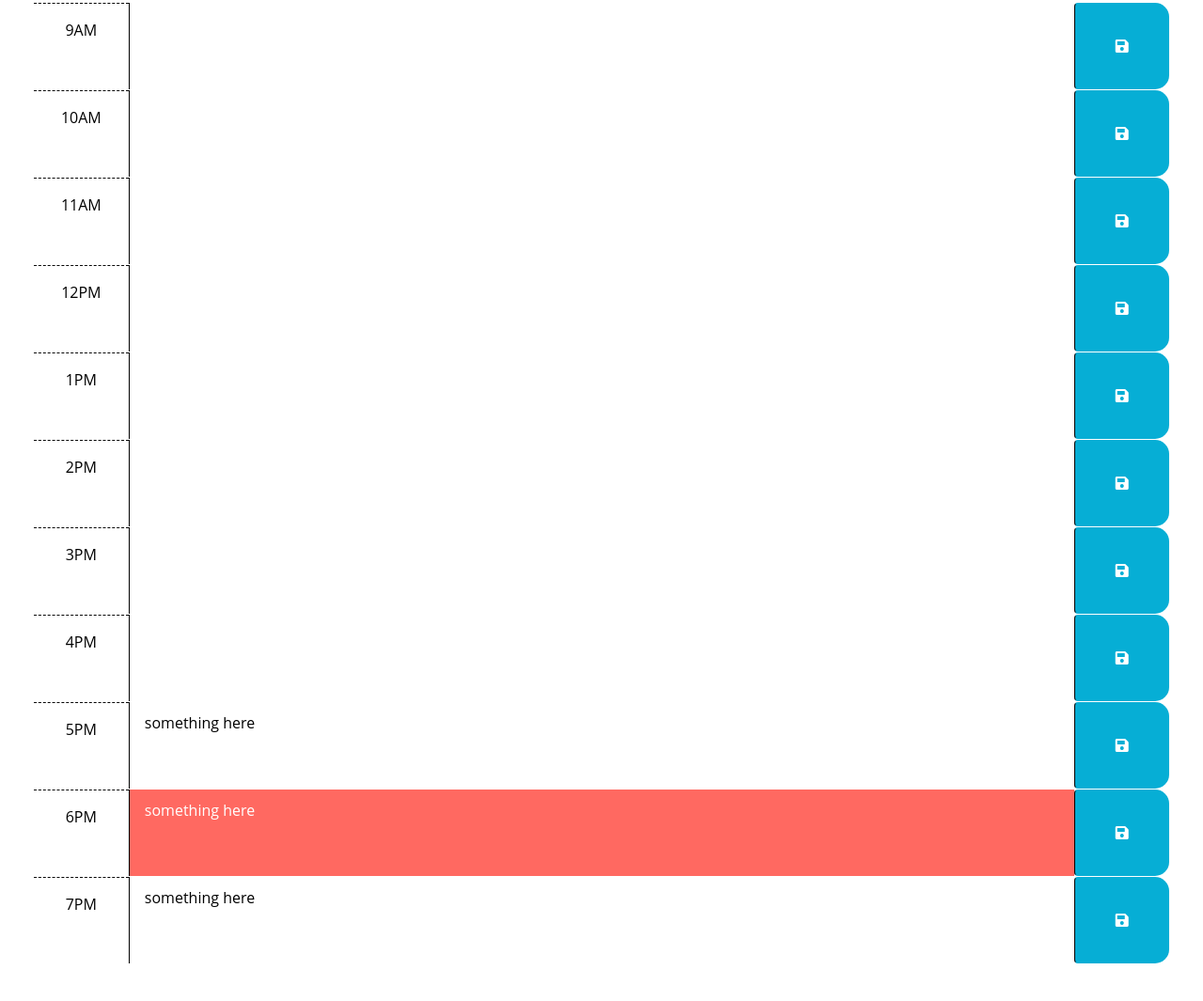
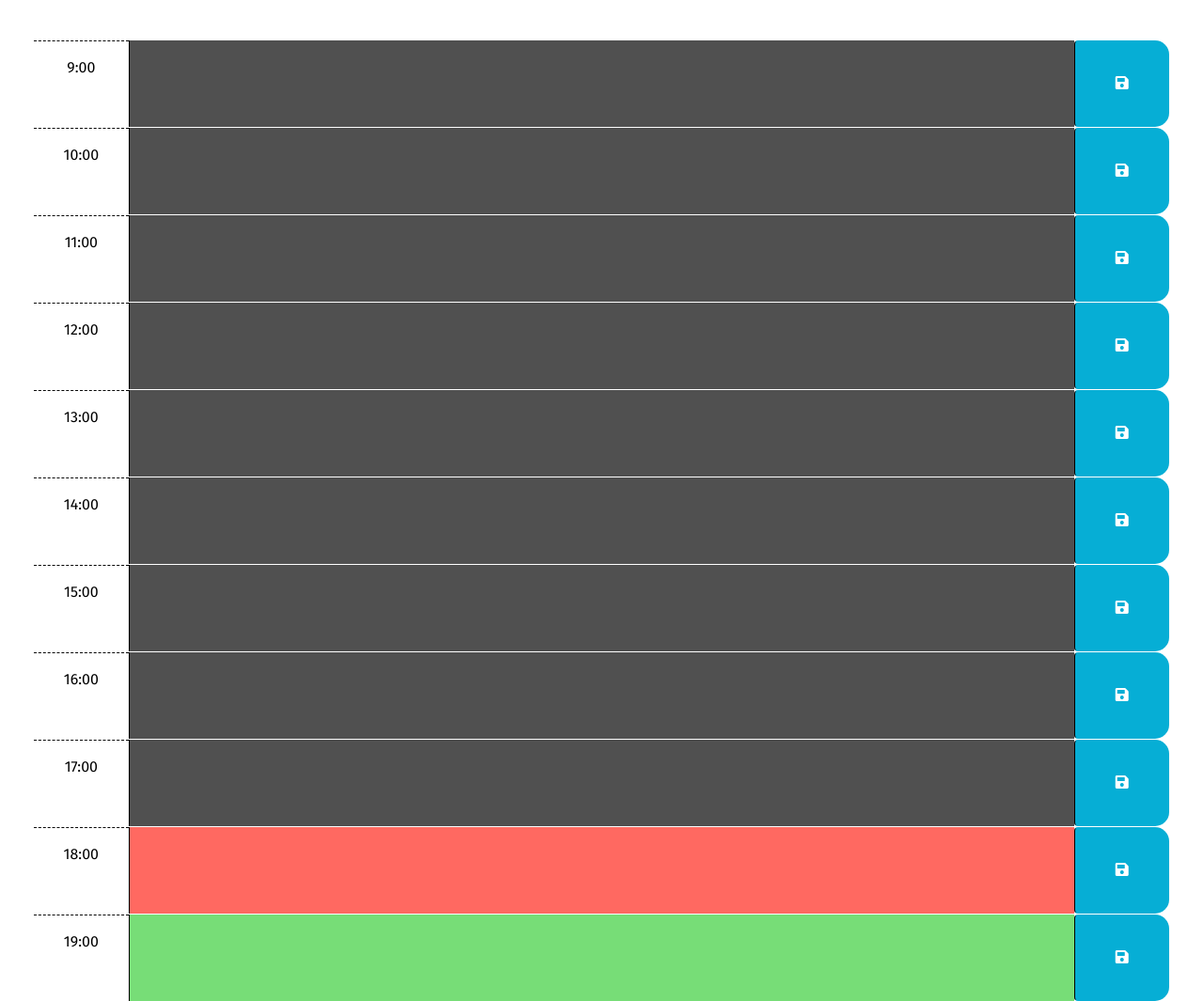
Before and after one commit to nbtrieu/day-scheduler, a plain HTML site: page index.html in a window 1280 px wide. Shown: the part 295-1360 px from the top of the page at 94% size. Before the commit the page ends 1320 px from the top, so only its background shows below. Drawn offline with nearby package versions, Linux system fonts and the light colour scheme.

Commit message:
added code to save events to localstorage and display even when refreshed

```diff
--- a/assets/script.js
+++ b/assets/script.js
@@ -1,79 +1,87 @@
 // Wrap all code that interacts with the DOM in a call to jQuery to ensure that
 // the code isn't run until the browser has finished rendering all the elements
 // in the html. // wrap all code in a call to jQuery as in using the $()??***
+let saveButton = $('.saveBtn');
 
-
-
-$(function () {
+$(document).ready(function() {
     // TODO: Add a listener for click events on the save button. This code should
     // use the id in the containing time-block as a key to save the user input in
     // local storage. HINT: What does `this` reference in the click listener
     // function? How can DOM traversal be used to get the "hour-x" id of the
     // time-block containing the button that was clicked? How might the id be
     // useful when saving the description in local storage?
+    saveButton.on('click', function() {
+        let input = $(this).siblings('.description').val(); // select and store the sibling of `this` (clicked) button which is the textarea element
+        let time = $(this).parent().attr('id');
+        localStorage.setItem(time, input);
 
+        $('.notification').addClass('show');
+        setTimeout(function() {
+            $('.notification').removeClass('show');
+        }, 5000);
+    });
 
     // TODO: Add code to apply the past, present, or future class to each time
     // block by comparing the id to the current hour. HINTS: How can the id
     // attribute of each time-block be used to conditionally add or remove the
     // past, present, and future classes? How can Day.js be used to get the
     // current hour in 24-hour time?
-    let currentHour = dayjs().format('h');
-    console.log('this is the current hour:')
-    console.log(currentHour);
-    console.log(typeof currentHour); // OHH IT'S A STRINGG, NOT NUMBER
+    function changeColor() {
+        // let currentHour = dayjs().format('HH'); // e.g. 9 AM
+        let currentHour = '18'
 
         let timeBlockArray = [
             $('#hour-9'),
             $('#hour-10'),
             $('#hour-11'),
             $('#hour-12'),
-        $('#hour-1'),
-        $('#hour-2'),
-        $('#hour-3'),
-        $('#hour-4'),
-        $('#hour-5'),
-        $('#hour-6'),
-        $('#hour-7')
+            $('#hour-13'),
+            $('#hour-14'),
+            $('#hour-15'),
+            $('#hour-16'),
+            $('#hour-17'),
+            $('#hour-18'),
+            $('#hour-19')
         ]
-
-    let sixPMNumber = parseInt(timeBlockArray[9].children().eq(0).text());
-    let fivePMNumber = parseInt(timeBlockArray[8].children().eq(0).text());
-    let sevenPMNumber = parseInt(timeBlockArray[10].children().eq(0).text());
-    console.log('this is the time number of time block 6PM:')
-    console.log(sixPMNumber);
-    console.log('is it 6 PM right now?')
-    console.log(sixPMNumber == currentHour); // should return true
-    console.log(fivePMNumber < currentHour); // should return true
-    console.log(sevenPMNumber > currentHour); // should return true
 
         for (let i = 0; i < timeBlockArray.length; i++) {
             let timeText = timeBlockArray[i].children().eq(0).text();
             let timeNumber = parseInt(timeText);
-        console.log('logging each time block number:');
-        console.log(timeNumber);
 
-        let coloredBlock = timeBlockArray[i].children().eq(1)
+            let coloredBlock = timeBlockArray[i].children().eq(1);
 
             if (timeNumber == currentHour) {
                 coloredBlock.addClass('present');
+
+            }
+            if (timeNumber < currentHour) {
+                coloredBlock.addClass('past');
             }
 
-        // if (timeNumber < currentHour) {
-        //     coloredBlock.addClass('past'); // problematic.. bc what if it's 1 PM, then computer would treat 12PM as future
-        // }
+            if (timeNumber > currentHour) {
+                coloredBlock.addClass('future');
+            }
+        }
+    }
 
-        // if (timeNumber > currentHour) {
-        //     coloredBlock.addClass('future'); // problematic too
-        // }
-    }
+    changeColor();
+    setInterval(changeColor, 3600);
 
     // TODO: Add code to get any user input that was saved in localStorage and set
     // the values of the corresponding textarea elements. HINT: How can the id
     // attribute of each time-block be used to do this?
-    //
+    $('#hour-9 .description').val(localStorage.getItem('hour-9'));
+    $('#hour-10 .description').val(localStorage.getItem('hour-10'));
+    $('#hour-11 .description').val(localStorage.getItem('hour-11'));
+    $('#hour-12 .description').val(localStorage.getItem('hour-12'));
+    $('#hour-13 .description').val(localStorage.getItem('hour-13'));
+    $('#hour-14 .description').val(localStorage.getItem('hour-14'));
+    $('#hour-15 .description').val(localStorage.getItem('hour-15'));
+    $('#hour-16 .description').val(localStorage.getItem('hour-16'));
+    $('#hour-17 .description').val(localStorage.getItem('hour-17'));
+    $('#hour-18 .description').val(localStorage.getItem('hour-18'));
+    $('#hour-19 .description').val(localStorage.getItem('hour-19'));
 
     // TODO: Add code to display the current date in the header of the page.
-    let currentDay = dayjs().format('dddd, MMMM D, YYYY');
-    $('#currentDay').text(currentDay);
+    $('#currentDay').text(dayjs().format('dddd, MMMM D, YYYY'));
   });
--- a/assets/style.css
+++ b/assets/style.css
@@ -1,5 +1,5 @@
 body {
-    font-family: 'Open Sans', sans-serif;
+    font-family: 'Fira Sans', sans-serif;
     font-size: 16px;
   }
 
@@ -31,7 +31,7 @@ body {
   }
 
   .past {
-    background-color: #d3d3d3;
+    background-color: #505050;
     color: white;
   }
 
@@ -62,3 +62,11 @@ body {
     text-align: center;
     margin-bottom: 0px;
   }
+
+  .notification {
+    visibility: hidden;
+  }
+
+  .show {
+    visibility: visible;
+  }
--- a/index.html
+++ b/index.html
@@ -29,6 +29,7 @@
       <h1 class="display-3">Work Day Scheduler</h1>
       <p class="lead">A simple calendar app for scheduling your work day</p>
       <p id="currentDay" class="lead"></p>
+      <p class="notification hide">Event saved to local storage ✅</p>
     </header>
     <div class="container-fluid px-5">
       <!-- Use class for "past", "present", and "future" to apply styles to the
@@ -43,7 +44,7 @@
 
       <!-- Example of a past time block. The "past" class adds a gray background color. -->
       <div id="hour-9" class="row time-block">
-        <div class="col-2 col-md-1 hour text-center py-3">9AM</div>
+        <div class="col-2 col-md-1 hour text-center py-3">9:00</div>
         <textarea class="col-8 col-md-10 description" rows="3"> </textarea>
         <button class="btn saveBtn col-2 col-md-1" aria-label="save">
           <i class="fas fa-save" aria-hidden="true"></i>
@@ -52,7 +53,7 @@
 
       <!-- Example of a present time block. The "present" class adds a red background color. -->
       <div id="hour-10" class="row time-block">
-        <div class="col-2 col-md-1 hour text-center py-3">10AM</div>
+        <div class="col-2 col-md-1 hour text-center py-3">10:00</div>
         <textarea class="col-8 col-md-10 description" rows="3"> </textarea>
         <button class="btn saveBtn col-2 col-md-1" aria-label="save">
           <i class="fas fa-save" aria-hidden="true"></i>
@@ -61,7 +62,7 @@
 
       <!-- Example of a future time block. The "future" class adds a green background color. -->
       <div id="hour-11" class="row time-block">
-        <div class="col-2 col-md-1 hour text-center py-3">11AM</div>
+        <div class="col-2 col-md-1 hour text-center py-3">11:00</div>
         <textarea class="col-8 col-md-10 description" rows="3"> </textarea>
         <button class="btn saveBtn col-2 col-md-1" aria-label="save">
           <i class="fas fa-save" aria-hidden="true"></i>
@@ -69,64 +70,64 @@
       </div>
 
       <div id="hour-12" class="row time-block">
-        <div class="col-2 col-md-1 hour text-center py-3">12PM</div>
+        <div class="col-2 col-md-1 hour text-center py-3">12:00</div>
         <textarea class="col-8 col-md-10 description" rows="3"> </textarea>
         <button class="btn saveBtn col-2 col-md-1" aria-label="save">
           <i class="fas fa-save" aria-hidden="true"></i>
         </button>
       </div>
 
-      <div id="hour-1" class="row time-block">
-        <div class="col-2 col-md-1 hour text-center py-3">1PM</div>
+      <div id="hour-13" class="row time-block">
+        <div class="col-2 col-md-1 hour text-center py-3 hide">13:00</div>
         <textarea class="col-8 col-md-10 description" rows="3"> </textarea>
         <button class="btn saveBtn col-2 col-md-1" aria-label="save">
           <i class="fas fa-save" aria-hidden="true"></i>
         </button>
       </div>
 
-      <div id="hour-2" class="row time-block">
-        <div class="col-2 col-md-1 hour text-center py-3">2PM</div>
+      <div id="hour-14" class="row time-block">
+        <div class="col-2 col-md-1 hour text-center py-3">14:00</div>
         <textarea class="col-8 col-md-10 description" rows="3"> </textarea>
         <button class="btn saveBtn col-2 col-md-1" aria-label="save">
           <i class="fas fa-save" aria-hidden="true"></i>
         </button>
       </div>
 
-      <div id="hour-3" class="row time-block">
-        <div class="col-2 col-md-1 hour text-center py-3">3PM</div>
+      <div id="hour-15" class="row time-block">
+        <div class="col-2 col-md-1 hour text-center py-3">15:00</div>
         <textarea class="col-8 col-md-10 description" rows="3"> </textarea>
         <button class="btn saveBtn col-2 col-md-1" aria-label="save">
           <i class="fas fa-save" aria-hidden="true"></i>
         </button>
       </div>
 
-      <div id="hour-4" class="row time-block">
-        <div class="col-2 col-md-1 hour text-center py-3">4PM</div>
+      <div id="hour-16" class="row time-block">
+        <div class="col-2 col-md-1 hour text-center py-3">16:00</div>
         <textarea class="col-8 col-md-10 description" rows="3"> </textarea>
         <button class="btn saveBtn col-2 col-md-1" aria-label="save">
           <i class="fas fa-save" aria-hidden="true"></i>
         </button>
       </div>
 
-      <div id="hour-5" class="row time-block">
-        <div class="col-2 col-md-1 hour text-center py-3">5PM</div>
-        <textarea class="col-8 col-md-10 description" rows="3"> something here</textarea>
+      <div id="hour-17" class="row time-block">
+        <div class="col-2 col-md-1 hour text-center py-3">17:00</div>
+        <textarea class="col-8 col-md-10 description" rows="3"> </textarea>
         <button class="btn saveBtn col-2 col-md-1" aria-label="save">
           <i class="fas fa-save" aria-hidden="true"></i>
         </button>
       </div>
 
-      <div id="hour-6" class="row time-block">
-        <div class="col-2 col-md-1 hour text-center py-3">6PM</div>
-        <textarea class="col-8 col-md-10 description" rows="3"> something here</textarea>
+      <div id="hour-18" class="row time-block">
+        <div class="col-2 col-md-1 hour text-center py-3">18:00</div>
+        <textarea class="col-8 col-md-10 description" rows="3"> </textarea>
         <button class="btn saveBtn col-2 col-md-1" aria-label="save">
           <i class="fas fa-save" aria-hidden="true"></i>
         </button>
       </div>
 
-      <div id="hour-7" class="row time-block">
-        <div class="col-2 col-md-1 hour text-center py-3">7PM</div>
-        <textarea class="col-8 col-md-10 description" rows="3"> something here</textarea>
+      <div id="hour-19" class="row time-block">
+        <div class="col-2 col-md-1 hour text-center py-3">19:00</div>
+        <textarea class="col-8 col-md-10 description" rows="3"> </textarea>
         <button class="btn saveBtn col-2 col-md-1" aria-label="save">
           <i class="fas fa-save" aria-hidden="true"></i>
         </button>
```
Lines whose indentation alone changed are shown as unchanged.
